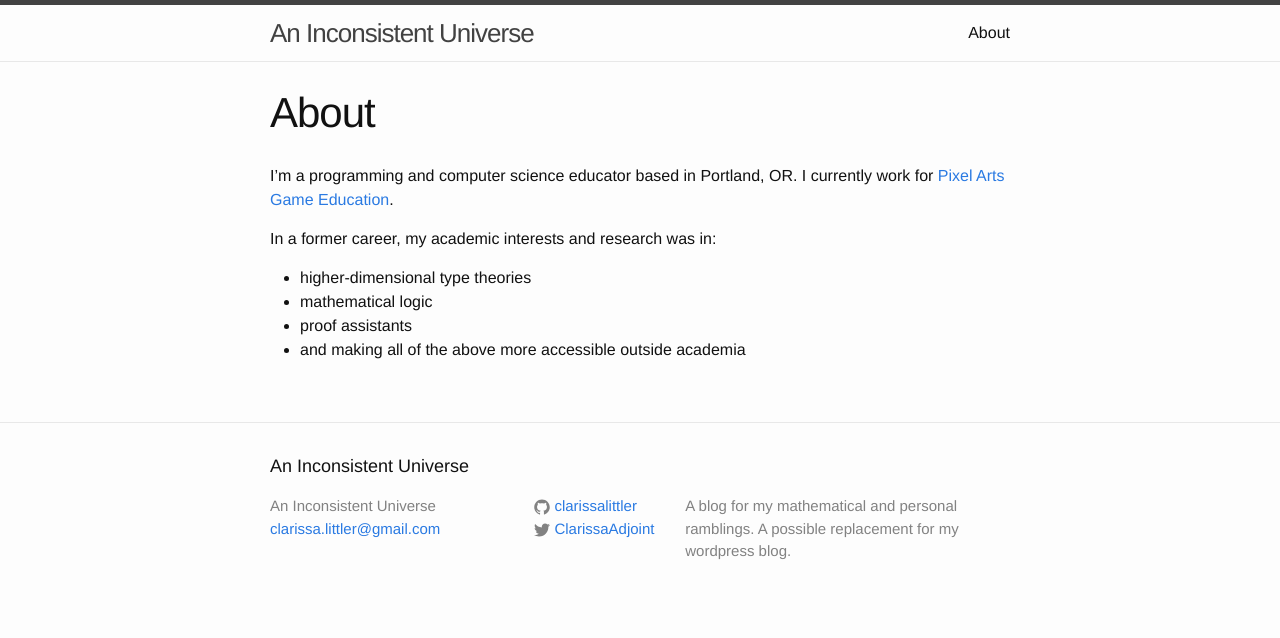
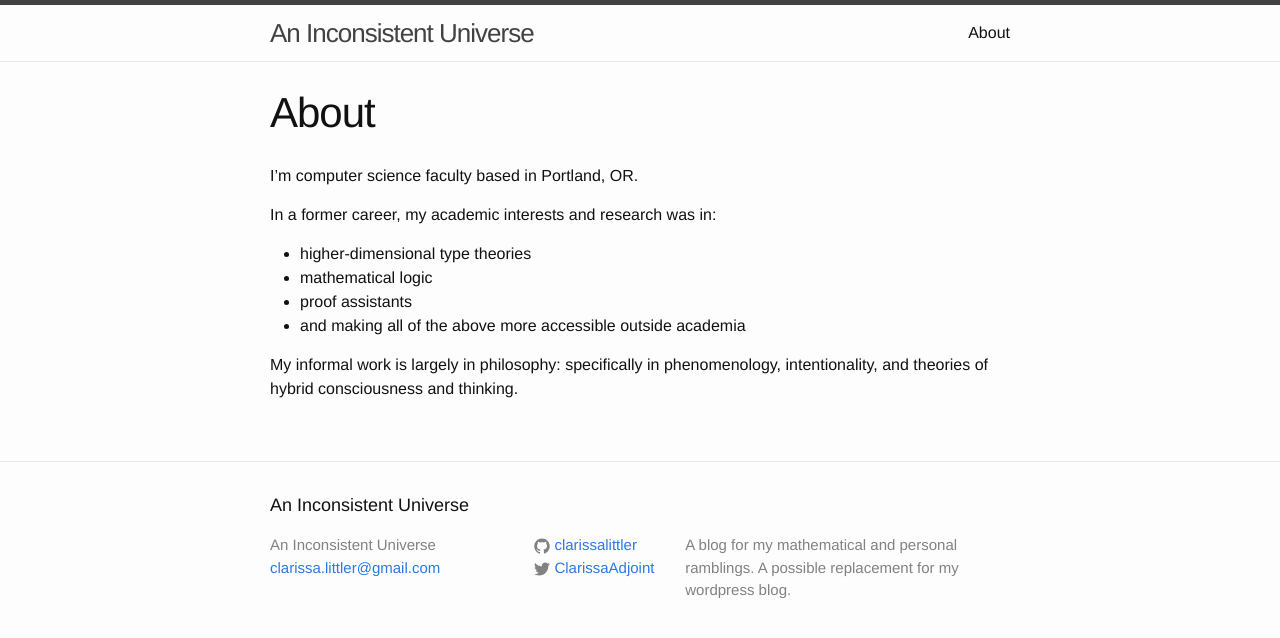
Before and after one commit to clarissalittler/clarissalittler.github.io, a Jekyll site: the page built from about.md, in a window 1280 px wide. Shown: the top 638 px of the page. Built offline with Jekyll 4.4.1, drawn with Linux system fonts in a browser that asks for light colours.

```diff
--- a/about.md
+++ b/about.md
@@ -4,7 +4,7 @@ title: About
 permalink: /about/
 ---
 
-I'm a programming and computer science educator based in Portland, OR. I currently work for [Pixel Arts Game Education](http://gameeducationpdx.com).
+I'm computer science faculty based in Portland, OR.
 
 In a former career, my academic interests and research was in:
 
@@ -12,3 +12,5 @@ In a former career, my academic interests and research was in:
 + mathematical logic
 + proof assistants
 + and making all of the above more accessible outside academia
+
+My informal work is largely in philosophy: specifically in phenomenology, intentionality, and theories of hybrid consciousness and thinking.
```
Also changed, not shown: _posts/2026-02-27-newsletter1.markdown (added, +52 -0 lines).
